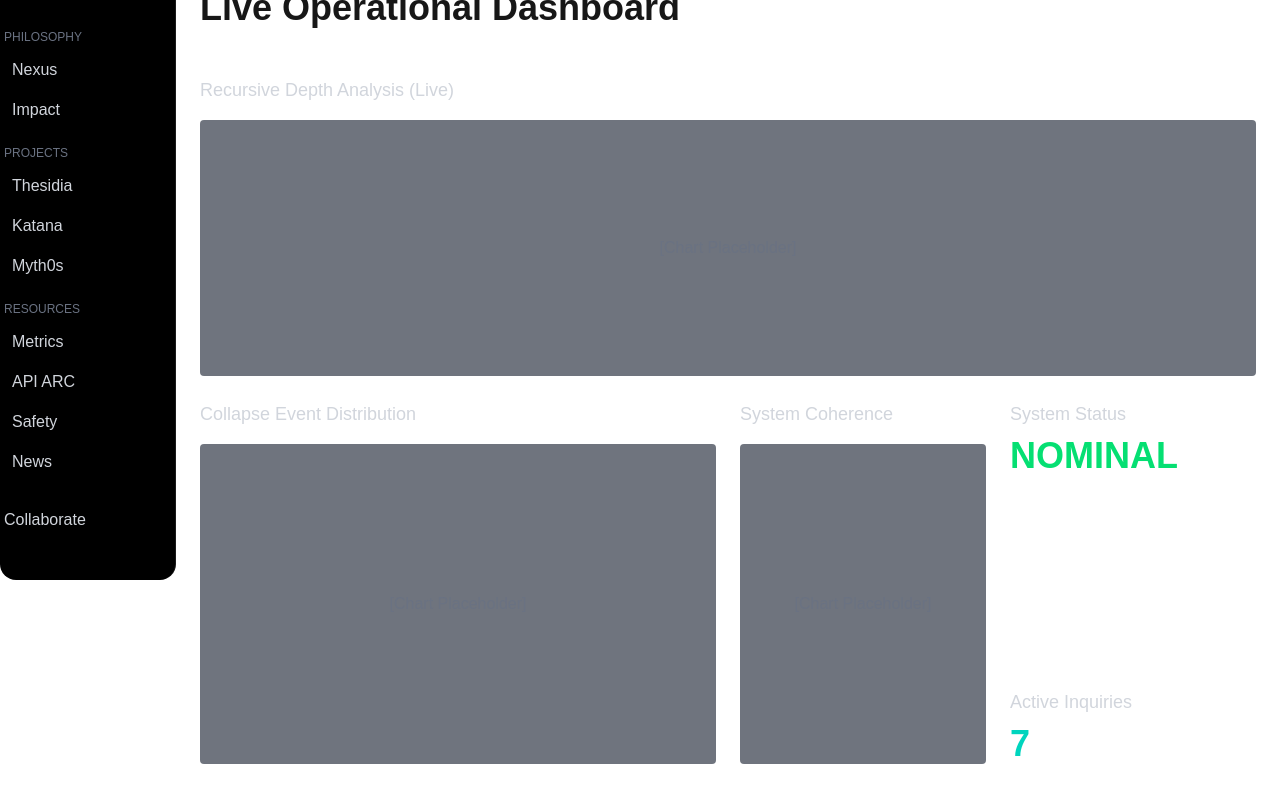
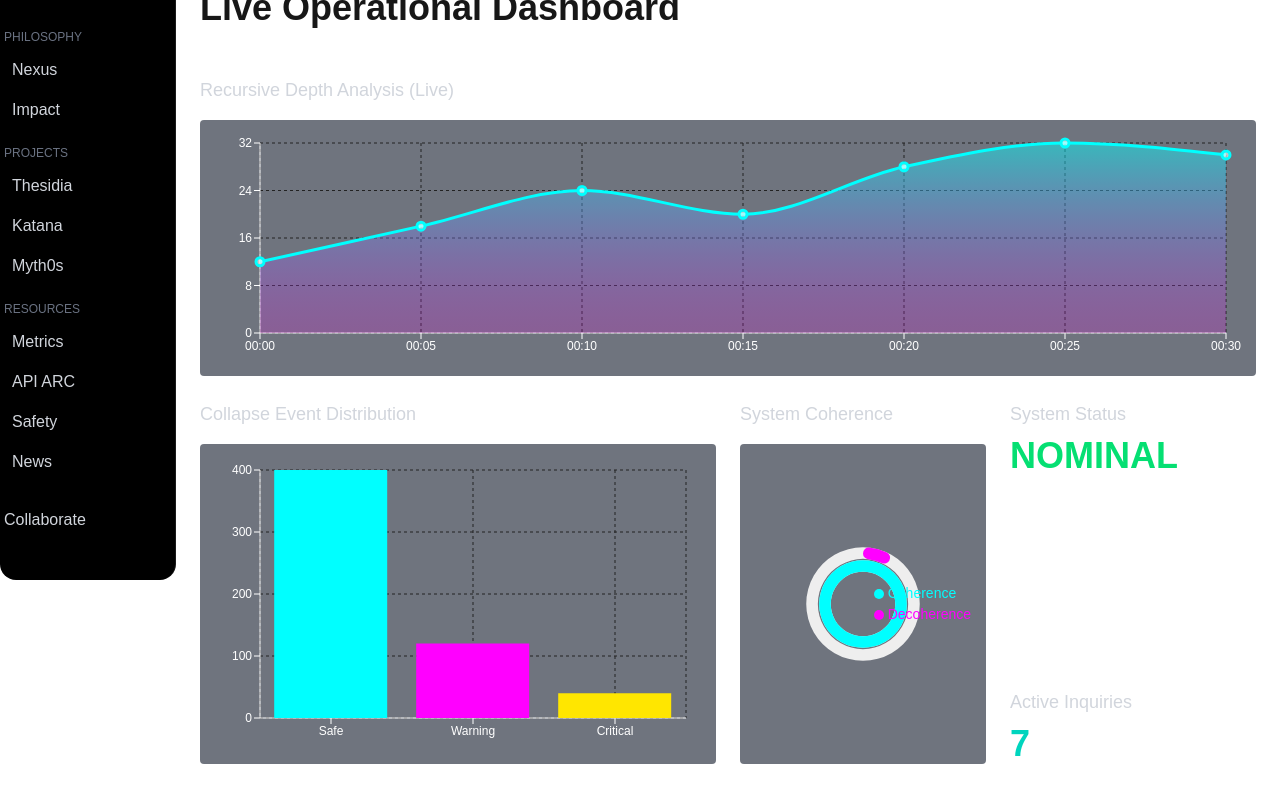
Before and after one commit to zeriouslyzen/sci-research, a Next.js app: page /metrics in a window 1280 px wide. Shown: the part 220-1013 px from the top of the page. Built offline with nearby package versions, Linux system fonts and the light colour scheme.

Commit message:
Add visually striking images to Broadcast segment in News page for a more cinematic, cyberpunk look

```diff
--- a/package.json
+++ b/package.json
@@ -14,7 +14,8 @@
     "framer-motion": "^12.16.0",
     "next": "15.3.3",
     "react": "^19.0.0",
-    "react-dom": "^19.0.0"
+    "react-dom": "^19.0.0",
+    "recharts": "^2.15.3"
   },
   "devDependencies": {
     "@eslint/eslintrc": "^3",
--- a/src/app/metrics/page.tsx
+++ b/src/app/metrics/page.tsx
@@ -1,4 +1,28 @@
+'use client';
 import React from 'react';
+import {
+  XAxis, YAxis, CartesianGrid, Tooltip, ResponsiveContainer, AreaChart, Area, BarChart, Bar, RadialBarChart, RadialBar, Legend, Cell
+} from 'recharts';
+import { motion } from 'framer-motion';
+
+const recursiveDepthData = [
+  { name: '00:00', value: 12 },
+  { name: '00:05', value: 18 },
+  { name: '00:10', value: 24 },
+  { name: '00:15', value: 20 },
+  { name: '00:20', value: 28 },
+  { name: '00:25', value: 32 },
+  { name: '00:30', value: 30 },
+];
+const collapseEventData = [
+  { name: 'Safe', value: 400 },
+  { name: 'Warning', value: 120 },
+  { name: 'Critical', value: 40 },
+];
+const coherenceData = [
+  { name: 'Coherence', value: 92 },
+  { name: 'Decoherence', value: 8 },
+];
 
 export default function MetricsPage() {
   return (
@@ -8,15 +32,55 @@ export default function MetricsPage() {
         <div className="grid grid-cols-1 md:grid-cols-2 lg:grid-cols-4 gap-6">
           <div className="widget lg:col-span-4">
             <h3 className="font-plex text-lg text-gray-300 mb-4">Recursive Depth Analysis (Live)</h3>
-            <div className="h-64 bg-gray-900/60 rounded flex items-center justify-center text-gray-500">[Chart Placeholder]</div>
+            <motion.div initial={{ opacity: 0, y: 32 }} animate={{ opacity: 1, y: 0 }} transition={{ duration: 1 }} className="h-64 bg-gray-900/60 rounded flex items-center justify-center">
+              <ResponsiveContainer width="100%" height="90%">
+                <AreaChart data={recursiveDepthData} margin={{ top: 10, right: 30, left: 0, bottom: 0 }}>
+                  <defs>
+                    <linearGradient id="colorNeon" x1="0" y1="0" x2="0" y2="1">
+                      <stop offset="0%" stopColor="#0ff" stopOpacity={0.8} />
+                      <stop offset="100%" stopColor="#f0f" stopOpacity={0.3} />
+                    </linearGradient>
+                  </defs>
+                  <CartesianGrid strokeDasharray="3 3" stroke="#222" />
+                  <XAxis dataKey="name" stroke="#fff" fontSize={12} />
+                  <YAxis stroke="#fff" fontSize={12} />
+                  <Tooltip contentStyle={{ background: '#18181b', border: 'none', color: '#fff' }} />
+                  <Area type="monotone" dataKey="value" stroke="#0ff" fill="url(#colorNeon)" strokeWidth={3} dot={{ r: 4, fill: '#fff' }} />
+                </AreaChart>
+              </ResponsiveContainer>
+            </motion.div>
           </div>
           <div className="widget lg:col-span-2">
             <h3 className="font-plex text-lg text-gray-300 mb-4">Collapse Event Distribution</h3>
-            <div className="h-80 bg-gray-900/60 rounded flex items-center justify-center text-gray-500">[Chart Placeholder]</div>
+            <motion.div initial={{ opacity: 0, y: 32 }} animate={{ opacity: 1, y: 0 }} transition={{ duration: 1.1 }} className="h-80 bg-gray-900/60 rounded flex items-center justify-center">
+              <ResponsiveContainer width="100%" height="90%">
+                <BarChart data={collapseEventData} margin={{ top: 10, right: 30, left: 0, bottom: 0 }}>
+                  <CartesianGrid strokeDasharray="3 3" stroke="#222" />
+                  <XAxis dataKey="name" stroke="#fff" fontSize={12} />
+                  <YAxis stroke="#fff" fontSize={12} />
+                  <Tooltip contentStyle={{ background: '#18181b', border: 'none', color: '#fff' }} />
+                  <Bar dataKey="value">
+                    <Cell fill="#0ff" />
+                    <Cell fill="#f0f" />
+                    <Cell fill="#ffe600" />
+                  </Bar>
+                </BarChart>
+              </ResponsiveContainer>
+            </motion.div>
           </div>
           <div className="widget">
             <h3 className="font-plex text-lg text-gray-300 mb-4">System Coherence</h3>
-            <div className="h-80 flex items-center justify-center bg-gray-900/60 rounded text-gray-500">[Chart Placeholder]</div>
+            <motion.div initial={{ opacity: 0, y: 32 }} animate={{ opacity: 1, y: 0 }} transition={{ duration: 1.2 }} className="h-80 flex items-center justify-center bg-gray-900/60 rounded">
+              <ResponsiveContainer width="100%" height="90%">
+                <RadialBarChart cx="50%" cy="50%" innerRadius="60%" outerRadius="100%" barSize={18} data={coherenceData} startAngle={90} endAngle={-270}>
+                  <RadialBar background dataKey="value" cornerRadius={10} >
+                    <Cell key="coh" fill="#0ff" />
+                    <Cell key="decoh" fill="#f0f" />
+                  </RadialBar>
+                  <Legend iconSize={10} layout="vertical" verticalAlign="middle" align="right" wrapperStyle={{ color: '#fff', fontSize: 14 }} />
+                </RadialBarChart>
+              </ResponsiveContainer>
+            </motion.div>
           </div>
           <div className="widget flex flex-col justify-between">
             <div>
--- a/src/app/news/page.tsx
+++ b/src/app/news/page.tsx
@@ -1,4 +1,41 @@
+'use client';
 import React from 'react';
+import { motion } from 'framer-motion';
+
+const broadcastArticles = [
+  {
+    title: 'CERN Discovers Unusual Quantum Resonance',
+    summary: 'A new resonance pattern in the LHC data hints at unknown quantum structures, possibly related to consciousness field theory.',
+    image: 'https://images.unsplash.com/photo-1464983953574-0892a716854b?auto=format&fit=crop&w=600&q=80',
+    source: 'CERN',
+    date: 'June 2025',
+    link: 'https://home.cern/news/news/physics/new-quantum-resonance',
+  },
+  {
+    title: 'Consciousness Research: Nonlocal Correlates Found',
+    summary: 'A multi-university study finds statistically significant nonlocal correlations in meditative brain states, challenging classical models.',
+    image: 'https://images.unsplash.com/photo-1506744038136-46273834b3fb?auto=format&fit=crop&w=600&q=80',
+    source: 'Nature Neuro',
+    date: 'May 2025',
+    link: 'https://www.nature.com/articles/nonlocal-consciousness',
+  },
+  {
+    title: 'AI Ethics: The Paradox of Alignment',
+    summary: 'A new paper explores the limits of alignment in recursive AI systems, proposing a phase-based approach to value stability.',
+    image: 'https://images.unsplash.com/photo-1465101046530-73398c7f28ca?auto=format&fit=crop&w=600&q=80',
+    source: 'ArXiv',
+    date: 'May 2025',
+    link: 'https://arxiv.org/abs/2505.12345',
+  },
+  {
+    title: 'Rare: Positive Results in Psi Replication',
+    summary: 'A meta-analysis of psi experiments shows a small but robust effect, reigniting debate in the scientific community.',
+    image: 'https://images.unsplash.com/photo-1462331940025-496dfbfc7564?auto=format&fit=crop&w=600&q=80',
+    source: 'Frontiers in Psychology',
+    date: 'April 2025',
+    link: 'https://www.frontiersin.org/articles/psi-meta',
+  },
+];
 
 export default function NewsPage() {
   return (
@@ -28,6 +65,46 @@ export default function NewsPage() {
           </div>
         </div>
       </div>
+      {/* Broadcast Segment */}
+      <div className="max-w-6xl mx-auto mt-24">
+        <h2 className="text-2xl md:text-3xl font-bold mb-8 tracking-widest text-white flex items-center gap-3">
+          <span className="inline-block animate-pulse bg-gradient-to-r from-cyan-400 via-fuchsia-400 to-yellow-300 bg-clip-text text-transparent">Broadcast</span>
+          <span className="text-xs font-mono text-gray-400 animate-pulse">[scanning global research...]</span>
+        </h2>
+        <div className="grid grid-cols-1 sm:grid-cols-2 lg:grid-cols-4 gap-8">
+          {broadcastArticles.map((article, i) => (
+            <motion.a
+              key={article.title}
+              href={article.link}
+              target="_blank"
+              rel="noopener noreferrer"
+              initial={{ opacity: 0, y: 32, rotateY: 8 }}
+              whileInView={{ opacity: 1, y: 0, rotateY: 0 }}
+              transition={{ duration: 0.7, delay: i * 0.15, ease: 'easeOut' }}
+              className="relative group bg-black/80 border border-cyan-900 rounded-2xl overflow-hidden shadow-xl hover:shadow-cyan-400/30 hover:border-fuchsia-400 transition-all duration-300 flex flex-col"
+              style={{ minHeight: 340 }}
+            >
+              <div className="relative h-40 w-full overflow-hidden">
+                <img src={article.image} alt={article.title} className="object-cover w-full h-full group-hover:scale-105 transition-transform duration-500" />
+                <div className="absolute inset-0 bg-gradient-to-t from-black/80 to-transparent" />
+                <span className="absolute top-2 left-2 bg-cyan-700/80 text-xs text-white px-2 py-0.5 rounded font-mono tracking-widest shadow">{article.source}</span>
+                <span className="absolute top-2 right-2 text-xs text-gray-300 font-mono">{article.date}</span>
+              </div>
+              <div className="flex-1 flex flex-col p-4">
+                <h3 className="text-lg font-bold text-white mb-2 group-hover:text-cyan-300 transition-colors duration-200">{article.title}</h3>
+                <p className="text-gray-300 text-sm mb-4 flex-1">{article.summary}</p>
+                <span className="text-xs text-fuchsia-400 font-mono mt-auto group-hover:underline">Read Article</span>
+              </div>
+              {/* Animated scanning bar */}
+              <motion.div
+                className="absolute bottom-0 left-0 h-1 w-full bg-gradient-to-r from-cyan-400 via-fuchsia-400 to-yellow-300 opacity-70"
+                animate={{ x: [ '-100%', '100%' ] }}
+                transition={{ repeat: Infinity, duration: 2.5, ease: 'linear' }}
+              />
+            </motion.a>
+          ))}
+        </div>
+      </div>
     </div>
   );
 }
```
Also changed, not shown: 1 other file (tests, documents, lock files or other folders).
